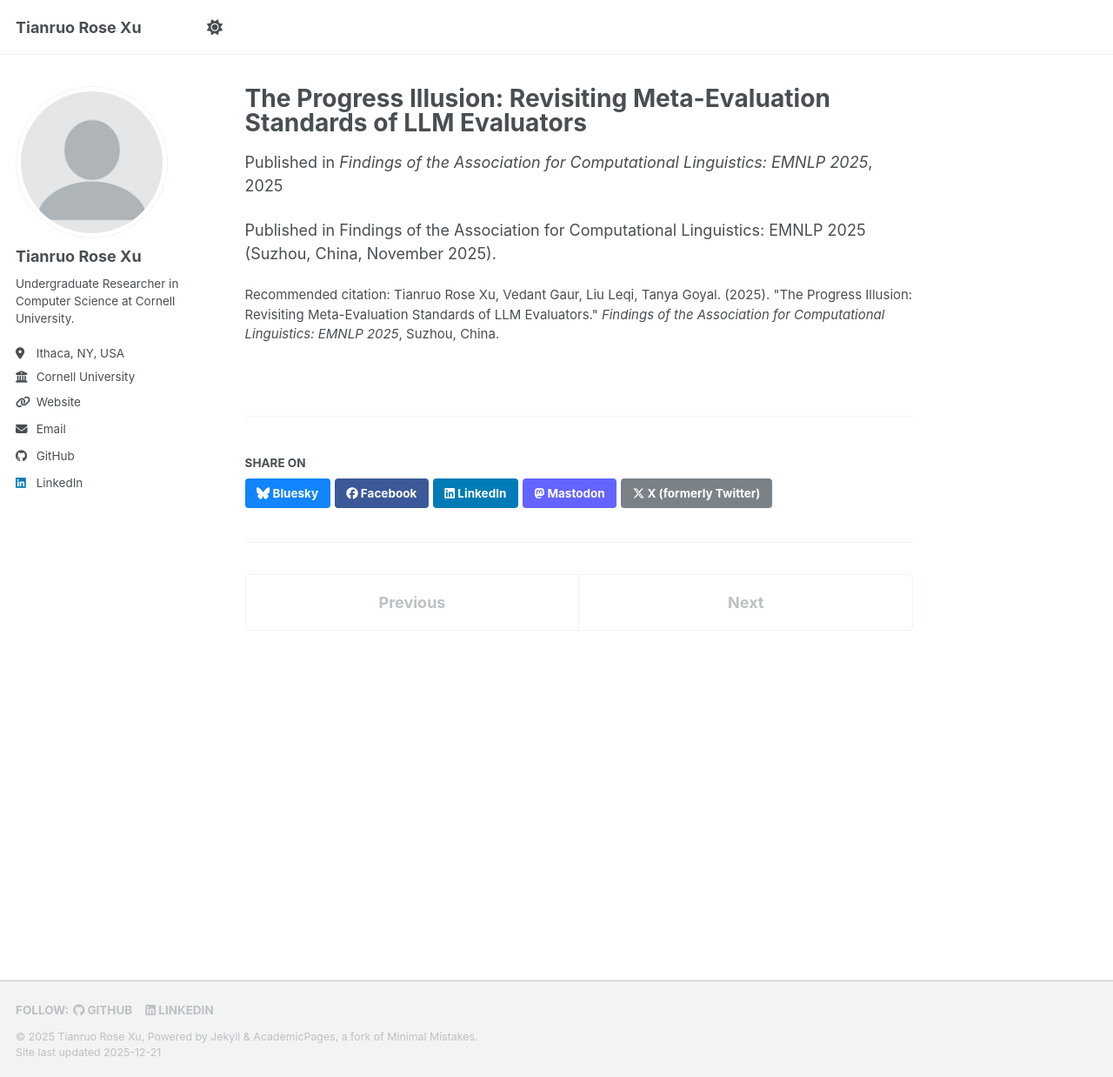
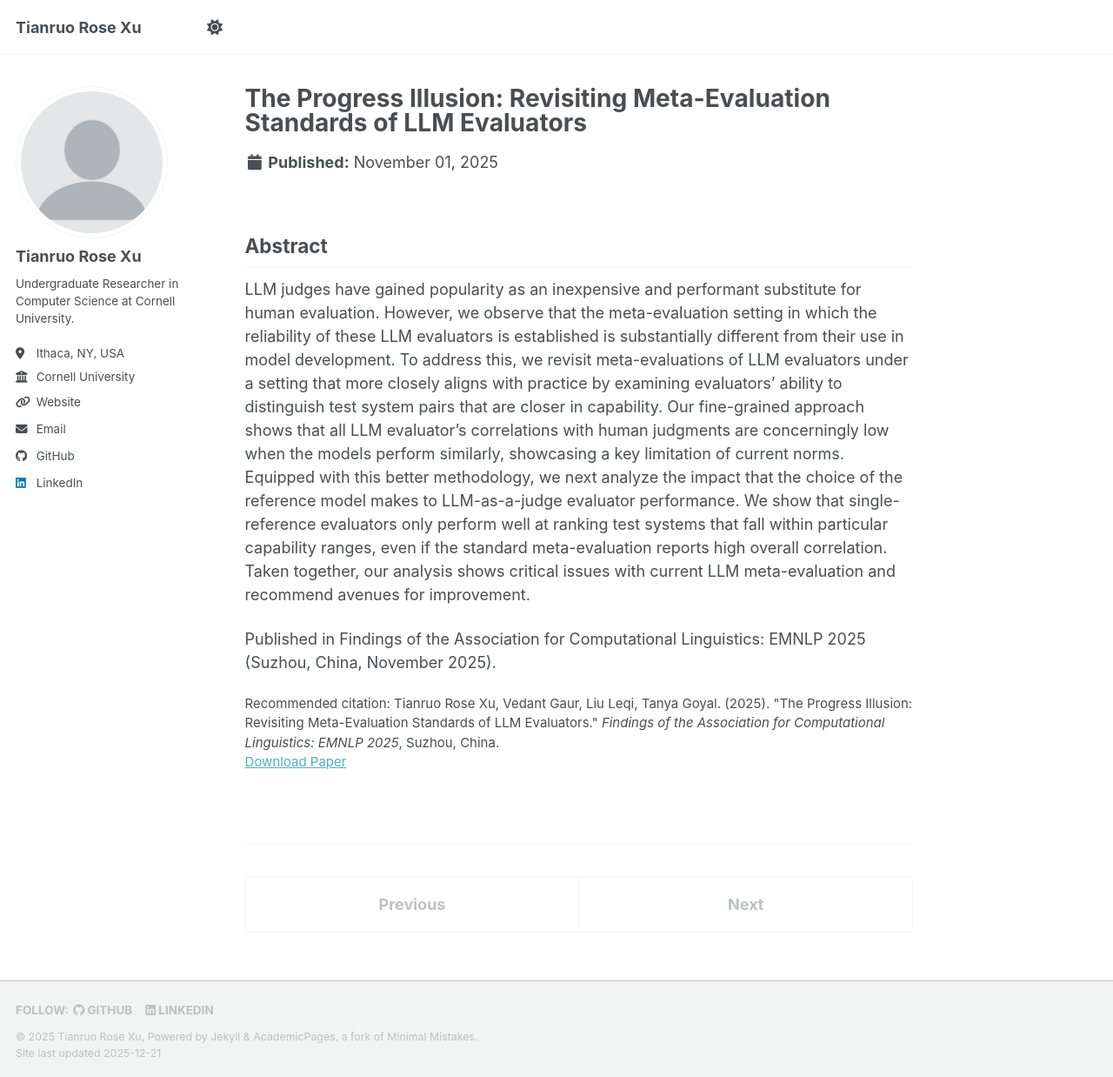
Before and after one commit to XTRose29/xtrose29.github.io, a Jekyll site: the page built from _publications/2025-11-01-progress-illusion-emnlp.md, in a window 1280 px wide and 1238 px high. Shown: the whole window at 87% size. Built offline with Jekyll 4.4.1, drawn with Linux system fonts in a browser that asks for light colours; a script bundle is joined from its source files by our own code; library files that are not in the unit come from our copies.

Commit message:
Update EMNLP publication: add ACL link, abstract, hide duplicate published info and share section

```diff
--- a/_layouts/single.html
+++ b/_layouts/single.html
@@ -36,7 +36,7 @@ layout: default
 
         {% if page.collection == 'teaching' %}
           <p> {{ page.type }}, <i>{{ page.venue }}</i>, {{ page.date | default: "1900-01-01" | date: "%Y" }} </p>
-        {% elsif page.venue and page.date %}
+        {% elsif page.venue and page.date and page.hide_auto_published != true %}
           <p>Published in <i>{{ page.venue }}</i>, {{ page.date | default: "1900-01-01" | date: "%Y" }} </p>
         {% elsif page.date %}
           <p class="page__date"><strong><i class="fa fa-fw fa-calendar" aria-hidden="true"></i> {{ site.data.ui-text[site.locale].date_label | default: "Published:" }}</strong> <time datetime="{{ page.date | date_to_xmlschema }}">{{ page.date | default: "1900-01-01" | date: "%B %d, %Y" }}</time></p>
--- a/_publications/2025-11-01-progress-illusion-emnlp.md
+++ b/_publications/2025-11-01-progress-illusion-emnlp.md
@@ -6,9 +6,15 @@ permalink: /publication/2025-11-01-progress-illusion-emnlp
 excerpt: 'Published in Findings of EMNLP 2025.'
 date: 2025-11-01
 venue: 'Findings of the Association for Computational Linguistics: EMNLP 2025'
-paperurl:
+paperurl: 'https://aclanthology.org/2025.findings-emnlp.1036/'
 posterurl:
 citation: 'Tianruo Rose Xu, Vedant Gaur, Liu Leqi, Tanya Goyal. (2025). &quot;The Progress Illusion: Revisiting Meta-Evaluation Standards of LLM Evaluators.&quot; <i>Findings of the Association for Computational Linguistics: EMNLP 2025</i>, Suzhou, China.'
+share: false
+hide_auto_published: true
 ---
 
+## Abstract
+
+LLM judges have gained popularity as an inexpensive and performant substitute for human evaluation. However, we observe that the meta-evaluation setting in which the reliability of these LLM evaluators is established is substantially different from their use in model development. To address this, we revisit meta-evaluations of LLM evaluators under a setting that more closely aligns with practice by examining evaluators' ability to distinguish test system pairs that are closer in capability. Our fine-grained approach shows that all LLM evaluator's correlations with human judgments are concerningly low when the models perform similarly, showcasing a key limitation of current norms. Equipped with this better methodology, we next analyze the impact that the choice of the reference model makes to LLM-as-a-judge evaluator performance. We show that single-reference evaluators only perform well at ranking test systems that fall within particular capability ranges, even if the standard meta-evaluation reports high overall correlation. Taken together, our analysis shows critical issues with current LLM meta-evaluation and recommend avenues for improvement.
+
 Published in Findings of the Association for Computational Linguistics: EMNLP 2025 (Suzhou, China, November 2025).
```
